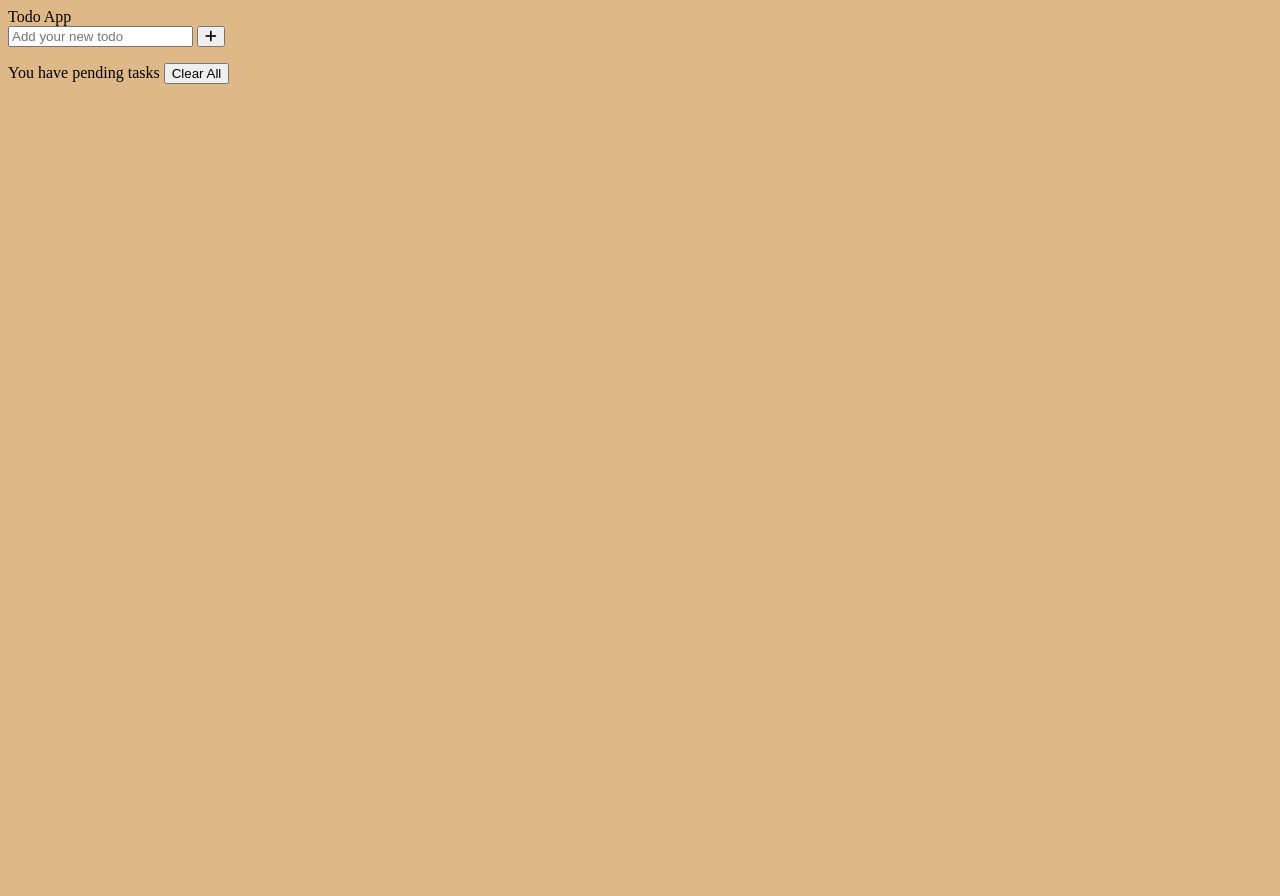
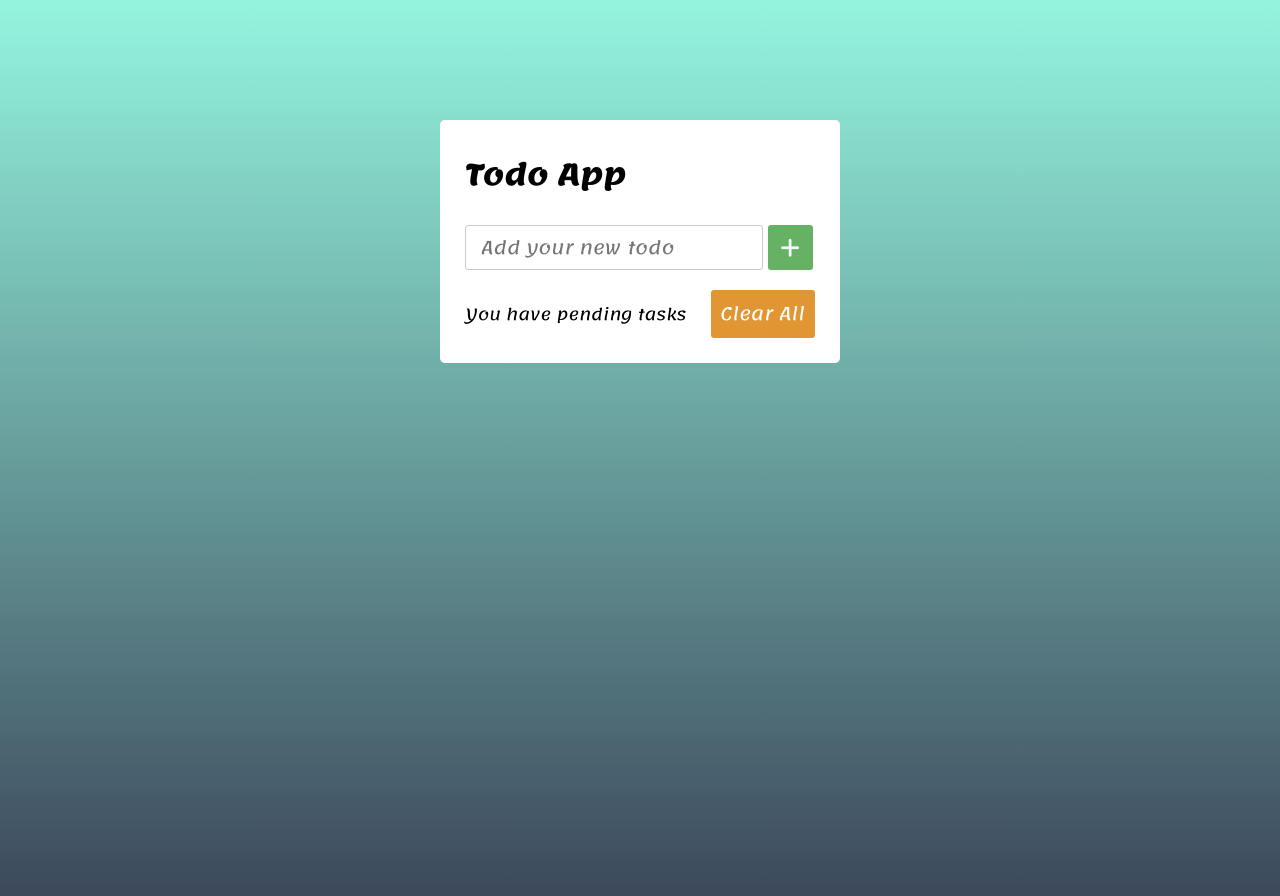
Before and after one commit to slobinari/Todo, a plain HTML site: page index.html in a window 1280 px wide. Before the commit the page ends 800 px from the top, so only its background shows below. Drawn offline with Linux system fonts and the light colour scheme.

Commit message:
Update style.css

```diff
--- a/style.css
+++ b/style.css
@@ -1,3 +1,103 @@
+@import url("https://fonts.googleapis.com/css2?family=Audiowide&family=Krona+One&family=Lemonada:wght@400;700&family=Mali:ital@1&display=swap");
+* {
+  margin: 0;
+  padding: 0;
+  box-sizing: border-box;
+  font-family: "lemonada";
+}
 body {
-  background: burlywood;
+  height: 100vh;
+  width: 100%;
+  background: linear-gradient(to bottom, #94f5de 0%, #3a4458 100%);
 }
+.wrapper {
+  margin: 120px auto;
+  max-width: 400px;
+  width: 100%;
+  background: #fff;
+  border-radius: 5px;
+  padding: 25px;
+}
+.wrapper header {
+  font-size: 30px;
+  font-weight: 600;
+}
+.wrapper .inputField {
+  display: flex;
+  height: 45px;
+  width: 100%;
+  margin: 20px 0;
+}
+.inputField input {
+  width: 85%;
+  height: 100%;
+  outline: none;
+  border: 1px solid #ccc;
+  font-size: 18px;
+  border-radius: 3px;
+  padding-left: 15px;
+}
+.inputField button {
+  width: 45px;
+  height: 100%;
+  border: none;
+  outline: none;
+  background: green;
+  color: aliceblue;
+  font-size: 22px;
+  cursor: pointer;
+  border-radius: 3px;
+  margin-left: 5px;
+  opacity: 0.6;
+  pointer-events: none;
+}
+.inputField button.active {
+  opacity: 1;
+  pointer-events: auto;
+}
+.wrapper .todo {
+  max-height: 250px;
+  overflow-y: auto;
+}
+.todoList li {
+  list-style: none;
+  height: 45px;
+  line-height: 45px;
+  position: relative;
+  background: #f2f2f2;
+  border-radius: 3px;
+  margin-bottom: 8px;
+  padding: 0 15px;
+  overflow: hidden;
+}
+.todoList li span {
+  position: absolute;
+  right: -45px;
+  color: #fff;
+  width: 45px;
+  text-align: center;
+  background: crimson;
+  border-radius: 0 3px 3px 0;
+  cursor: pointer;
+  transition: all 0.3s ease;
+}
+.todoList li:hover span {
+  right: 0px;
+}
+.wrapper .footer {
+  display: flex;
+  width: 100%;
+  align-items: center;
+  margin-top: 20px;
+  justify-content: space-between;
+}
+.footer button {
+  border: none;
+  outline: none;
+  background: #e29633;
+  color: #fff;
+  font-size: 18px;
+  cursor: pointer;
+  border-radius: 3px;
+  padding: 6px 10px;
+}
```
